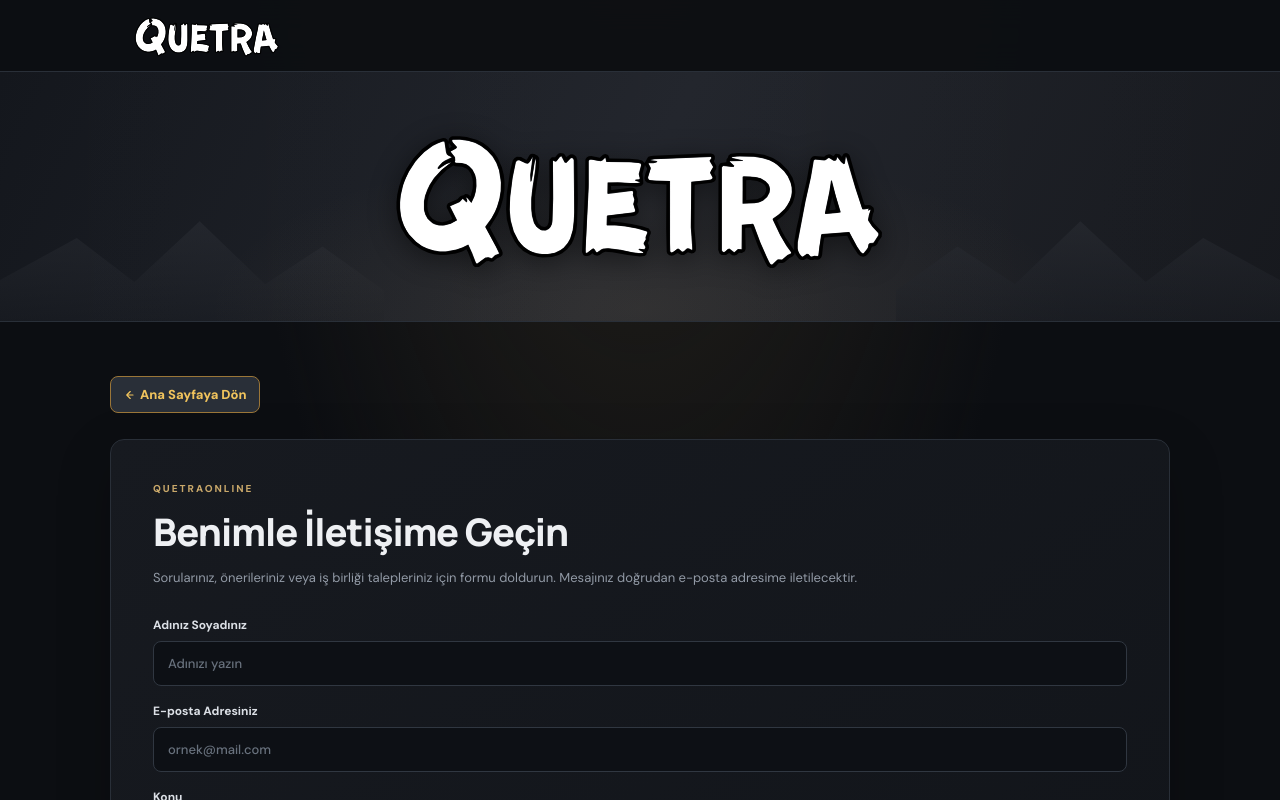
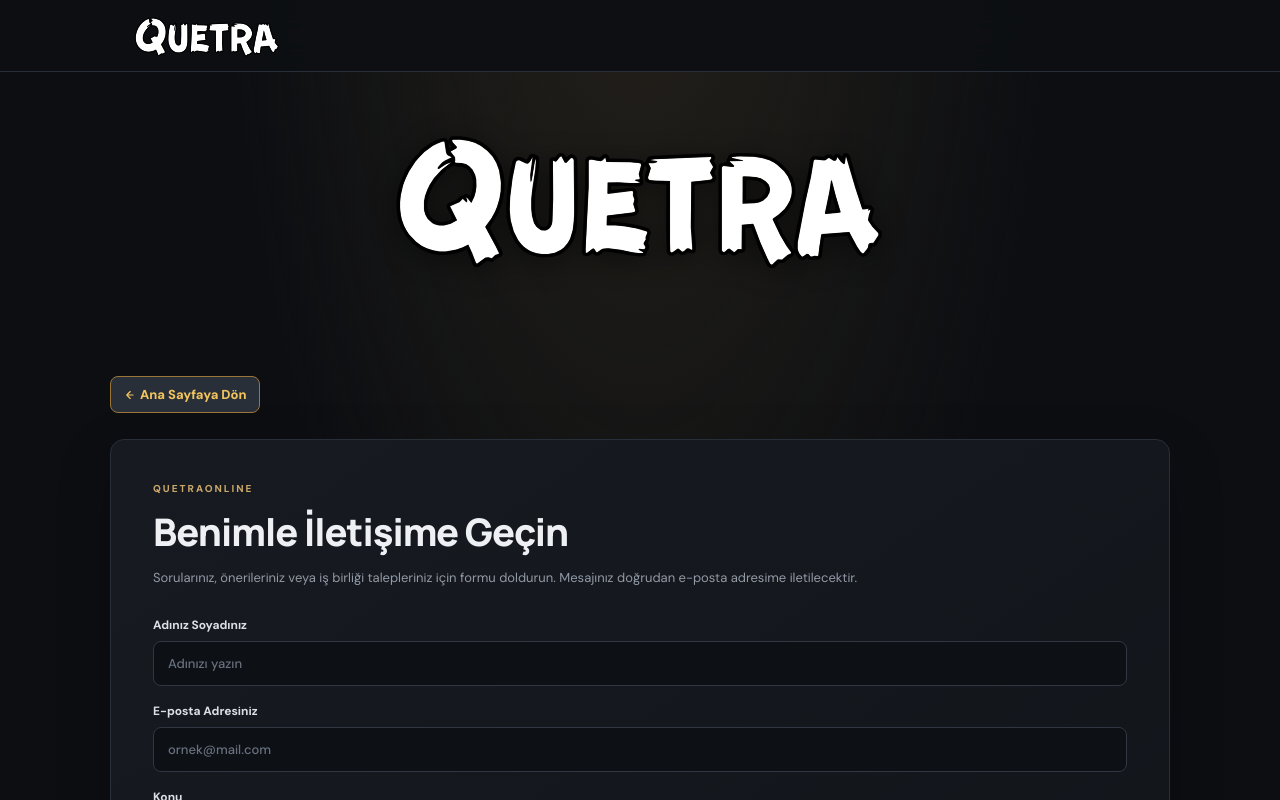
Before and after one commit to quetraonline/quetraonline, a Next.js app: page /iletisim in a window 1280 px wide. Shown: the top 800 px of the page. Built offline with nearby package versions, Linux system fonts and the light colour scheme; no server answers.

Commit message:
Remove background behind large Quetra hero logo

```diff
--- a/app/globals.css
+++ b/app/globals.css
@@ -378,3 +378,9 @@
 .contact-back-icon{display:grid;place-items:center;width:12px;height:14px;border:0;border-radius:0;background:transparent}
 .contact-back-icon svg{width:12px;height:12px;stroke:#f1c45d;stroke-width:2.3}
 @media(max-width:520px){.contact-back{padding:9px 12px;font-size:13px}}
+
+
+/* Remove the decorative backdrop behind the large Quetra hero logo */
+.hero-banner{background:transparent;border-bottom:0}
+.hero-sky{background:none}
+.hero-banner:before,.hero-banner:after{display:none}
```
